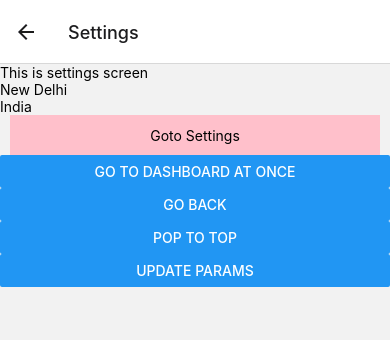
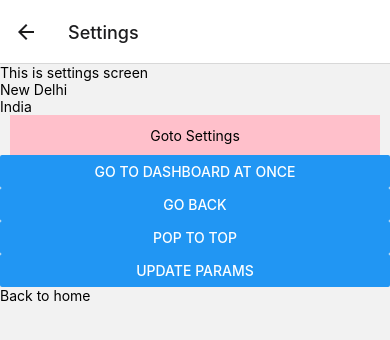
Before and after one commit to firdousali86/Batch4, a React Native app: screen /Settings in a window 390 px wide. Shown: the top 340 px of the page. Built offline with nearby package versions, Linux system fonts and the light colour scheme.

Commit message:
splitting into main stack and auth stack

```diff
--- a/App.js
+++ b/App.js
@@ -5,7 +5,8 @@
  * @format
  */
 
-import React from 'react';
+import React, {useState} from 'react';
+
 import {NavigationContainer} from '@react-navigation/native';
 import {createNativeStackNavigator} from '@react-navigation/native-stack';
 import {
@@ -13,28 +14,61 @@ import {
   SettingScreen,
   HookEffectScreen,
 } from './src/containers';
+import {Text, View} from 'react-native';
 
 const Stack = createNativeStackNavigator();
 
 function App() {
-  return (
-    <NavigationContainer>
-      <Stack.Navigator>
+  const [isUserLoggedIn, setIsUserLoggedIn] = useState(true);
+
+  const getAuthStack = () => {
+    return (
+      <Stack.Group>
         <Stack.Screen
-          name="hookEffectScreen"
-          component={HookEffectScreen}
-          initialParams={{city: 'New Delhi', country: 'India'}}
-        />
+          name="Login"
+          component={() => (
+            <View>
+              <Text>Login</Text>
+            </View>
+          )}></Stack.Screen>
+        <Stack.Screen
+          name="Signup"
+          component={() => (
+            <View>
+              <Text>Signup</Text>
+            </View>
+          )}></Stack.Screen>
+      </Stack.Group>
+    );
+  };
+
+  const getMainStack = () => {
+    return (
+      <Stack.Group>
         <Stack.Screen
           name="Dashboard"
           component={DashboardScreen}
           options={{title: 'Overview'}}
         />
         <Stack.Screen
+          name="hookEffectScreen"
+          component={HookEffectScreen}
+          initialParams={{city: 'New Delhi', country: 'India'}}
+        />
+
+        <Stack.Screen
           name="Settings"
           component={SettingScreen}
           initialParams={{city: 'New Delhi', country: 'India'}}
         />
+      </Stack.Group>
+    );
+  };
+
+  return (
+    <NavigationContainer>
+      <Stack.Navigator>
+        {isUserLoggedIn ? getMainStack() : getAuthStack()}
       </Stack.Navigator>
     </NavigationContainer>
   );
--- a/src/containers/DashboardScreen/index.js
+++ b/src/containers/DashboardScreen/index.js
@@ -1,4 +1,4 @@
-import {useState} from 'react';
+import {useState, useEffect} from 'react';
 import {
   SafeAreaView,
   View,
@@ -19,6 +19,14 @@ const DashboardScreen = props => {
     {city: 'NY'},
     {city: 'LA'},
   ]);
+
+  useEffect(() => {
+    console.log('=========');
+    console.log(props.route.params);
+    console.log('=========');
+  }, [props.route.params]);
+
+  console.log('dashboard screen got rerendered');
 
   return (
     <SafeAreaView
--- a/src/containers/SettingsScreen/index.js
+++ b/src/containers/SettingsScreen/index.js
@@ -52,6 +52,21 @@ const SettingScreen = props => {
           });
         }}
       />
+
+      <TouchableOpacity
+        onPress={() => {
+          //to pass props forward
+          // props.navigation.navigate('Dashboard', {ddf:dfgf});
+
+          //to pass props backward
+          props.navigation.navigate({
+            name: 'Dashboard',
+            params: {batch: 5, topic: 'navigation data passing'},
+            merge: true,
+          });
+        }}>
+        <Text>Back to home</Text>
+      </TouchableOpacity>
     </View>
   );
 };
```
